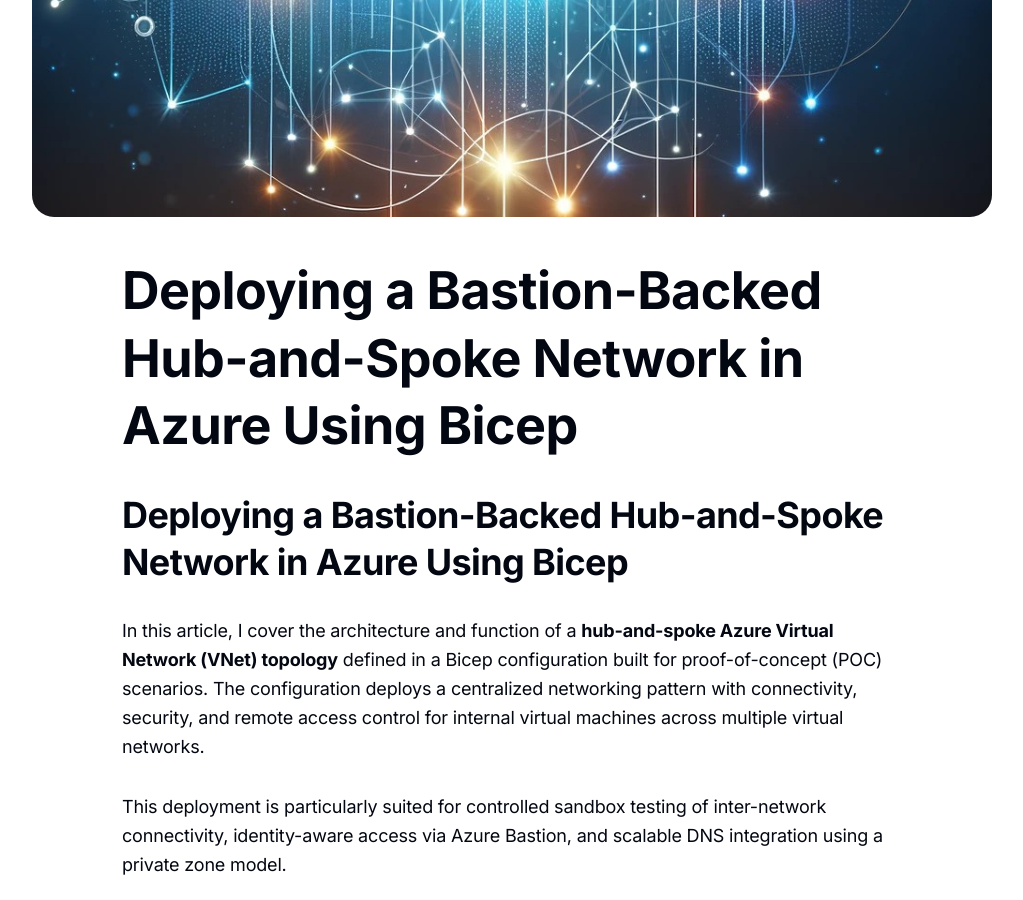
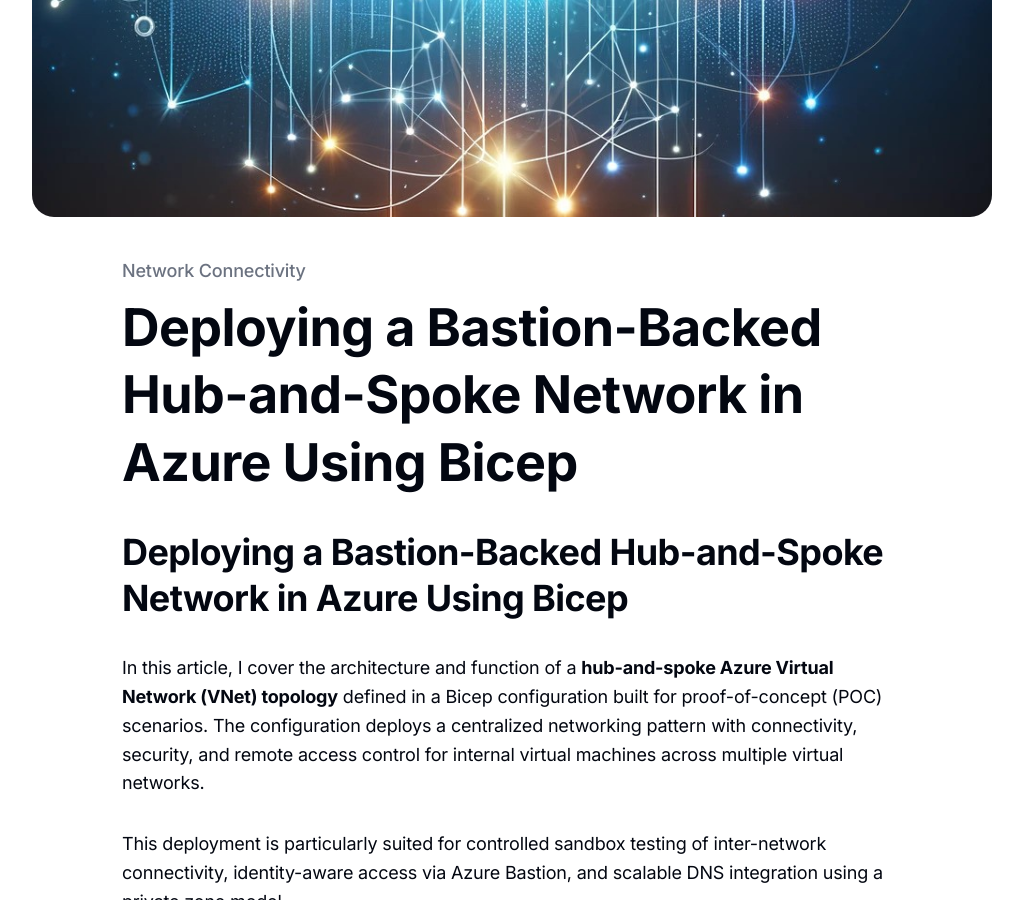
Before and after one commit to DylanHover3/Hyperechocloud-Repo, a Jekyll site: the page built from _projects/2025-05-29-deploying-hub-and-spoke-network-architecture-with-azure-bastion.md, in a window 1280 px wide and 900 px high, scrolled down 697 px. Shown: the whole window, without its empty margins (128-1151 px from the left). Built offline with Jekyll 4.4.1, drawn with Linux system fonts in a browser that asks for light colours.

Commit message:
Update 2025-05-29-deploying-hub-and-spoke-network-architecture-with-azure-bastion.md

```diff
--- a/_projects/2025-05-29-deploying-hub-and-spoke-network-architecture-with-azure-bastion.md
+++ b/_projects/2025-05-29-deploying-hub-and-spoke-network-architecture-with-azure-bastion.md
@@ -4,6 +4,8 @@
 date: 2025-05-29
 image: "/images/Cloud-1-2.jpg"
 tags: [azure, network-architecture, bicep, bastion, dns, hub-and-spoke, cloud-infrastructure]
+label: Network Connectivity
+featured: true
 ---
 
 # Deploying a Bastion-Backed Hub-and-Spoke Network in Azure Using Bicep
```
